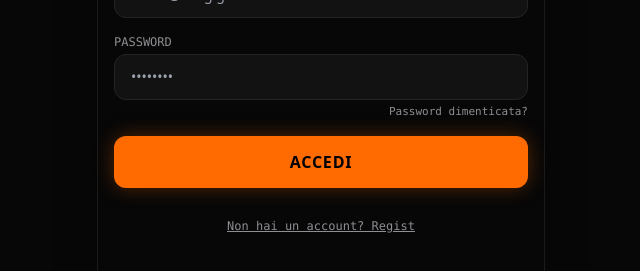
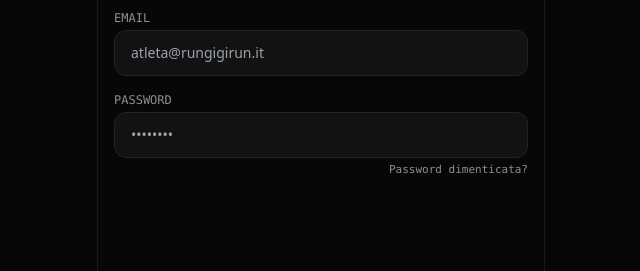
Before and after one commit to rungigirun/istruttorerunning, a plain HTML site: page index.html in a window 1280 px wide. Shown: the part 325-596 px from the top of the page, without its empty margins (319-959 px from the left). Drawn offline with nearby package versions, Linux system fonts and the light colour scheme.

Commit message:
Add files via upload

```diff
--- a/index.html
+++ b/index.html
@@ -137,12 +137,4 @@
             </div>
           </div>
 
-          <button type="submit" id="authSubmitBtn" class="w-full bg-brand-neon hover:bg-brand-neonDark text-black font-black uppercase py-3.5 rounded-xl transition shadow-[0_0_20px_rgba(255,107,0,0.3)] tracking-wider mt-2">
-            Accedi
-          </button>
-        </form>
-
-        <div class="text-center mt-6 space-y-3">
-          <div>
-            <button type="button" onclick="toggleAuthMode()" id="authToggleBtn" class="text-xs text-brand-muted hover:text-white underline font-mono">
-              Non hai un account? Regist
+          <button type="submit" id="authSubmitBtn" class="w-full bg-brand-neon hover:bg-brand-neonDark text-black font-black uppercase py-3
```
